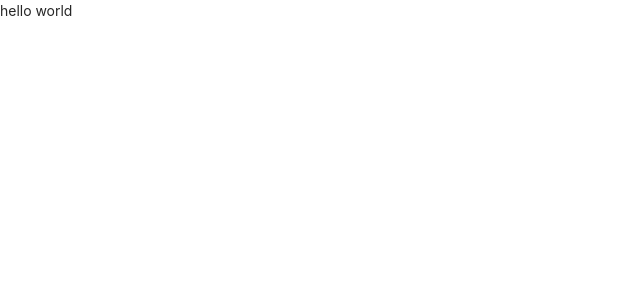
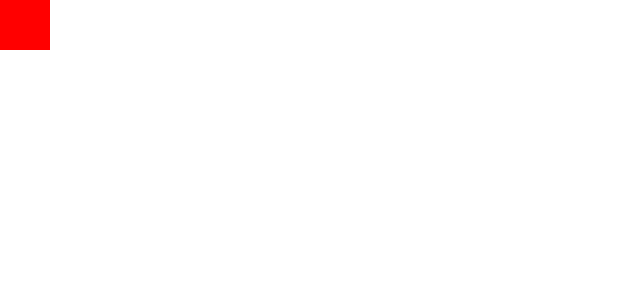
Before and after one commit to monody517/react-visual-editor-tutorial, a React (Vite) app: page / in a window 1280 px wide. Shown: the top 300 px of the page, without its empty margins (0-640 px from the left). Built offline with nearby package versions, Linux system fonts and the light colour scheme.

Commit message:
写一个拖拽Demo

```diff
--- a/src/App.tsx
+++ b/src/App.tsx
@@ -1,7 +1,63 @@
+import { useRef, useState } from 'react'
 import './app.scss'
 
 export default () => {
+    const [pos,setPos] = useState({
+        left: 0,
+        top:0
+    })
+
+    const moveDraggier = (()=>{
+
+        const dragData = useRef({
+            startTop: 0,          // 拖拽开始时block的top值
+            startLeft: 0,         // 拖拽开始时block的left值
+            startX: 0,            // 拖拽开始时鼠标的X值
+            startY: 0             // 拖拽开始时鼠标的Y值
+        })
+
+        const mouseDown = ((e:React.MouseEvent<HTMLDivElement>)=>{
+            document.addEventListener('mousemove',mouseMove),
+            document.addEventListener('mouseup',mouseUp),
+            dragData.current = {
+                startTop: pos.top,
+                startLeft: pos.left,
+                startX: e.clientX,
+                startY: e.clientY
+            }
+        })
+        const mouseMove = ((e:MouseEvent)=>{
+            const {startX,startY,startLeft,startTop} = dragData.current
+            const durX = e.clientX
+            const durY = e.clientY
+            setPos({
+                top: startTop + durY,
+                left: startLeft + durX
+            })
+        })
+        const mouseUp = (()=>{
+            document.removeEventListener('mousemove',mouseMove)
+            document.removeEventListener('mouseup',mouseUp)
+        })
+        return {mouseDown}
+    })()
+
     return (
-        <div>hello world</div>
+        <div>
+            <div
+            style={{
+                height: '50px',
+                width: '50px',
+                backgroundColor: 'red',
+                position: 'relative',
+                top: `${pos.top}px`,
+                left: `${pos.left}px`,
+                display: 'inline-block'
+            }}
+            onMouseDown={moveDraggier.mouseDown}
+            >
+            </div>
+            </div>
+
     )
 }
```
